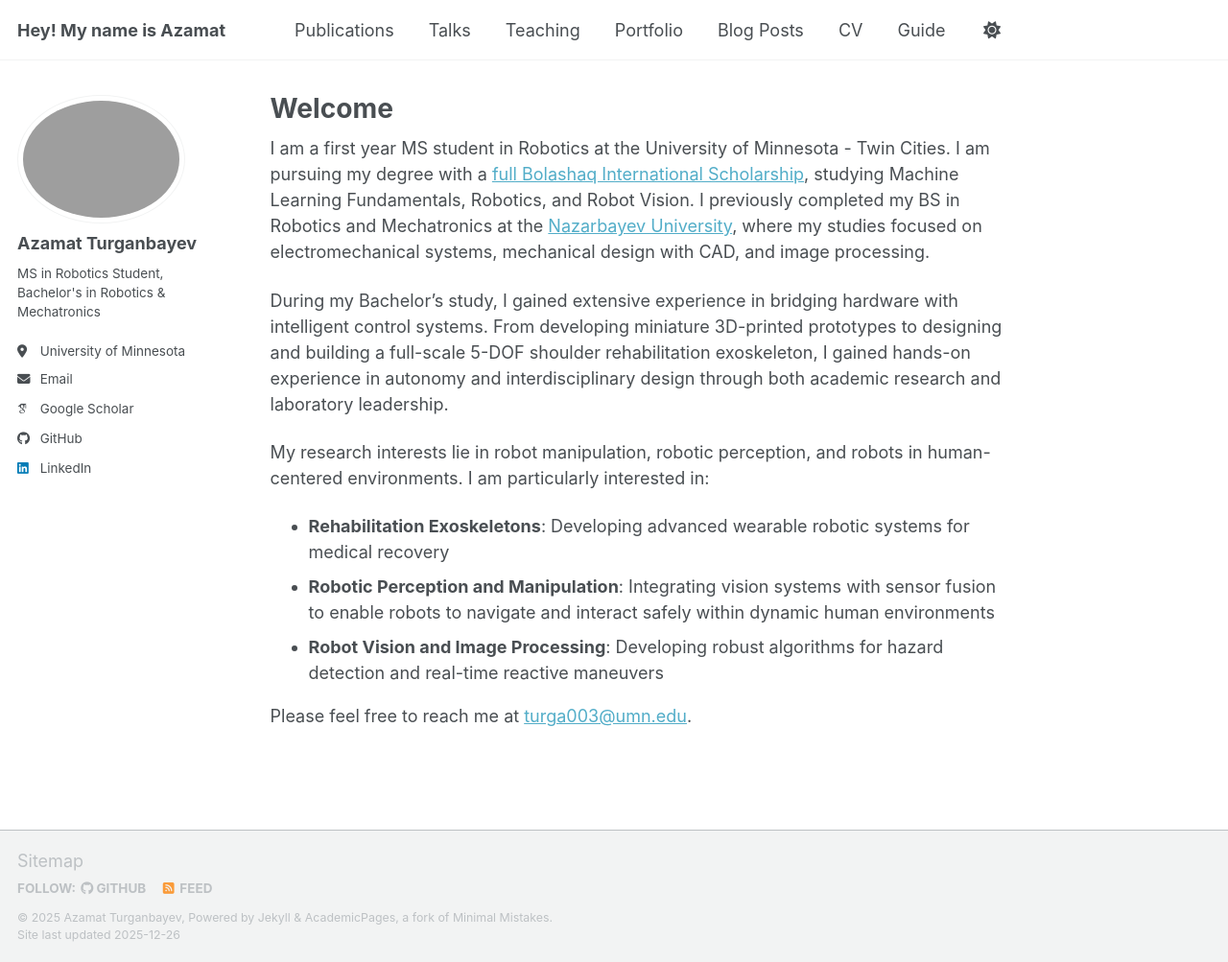
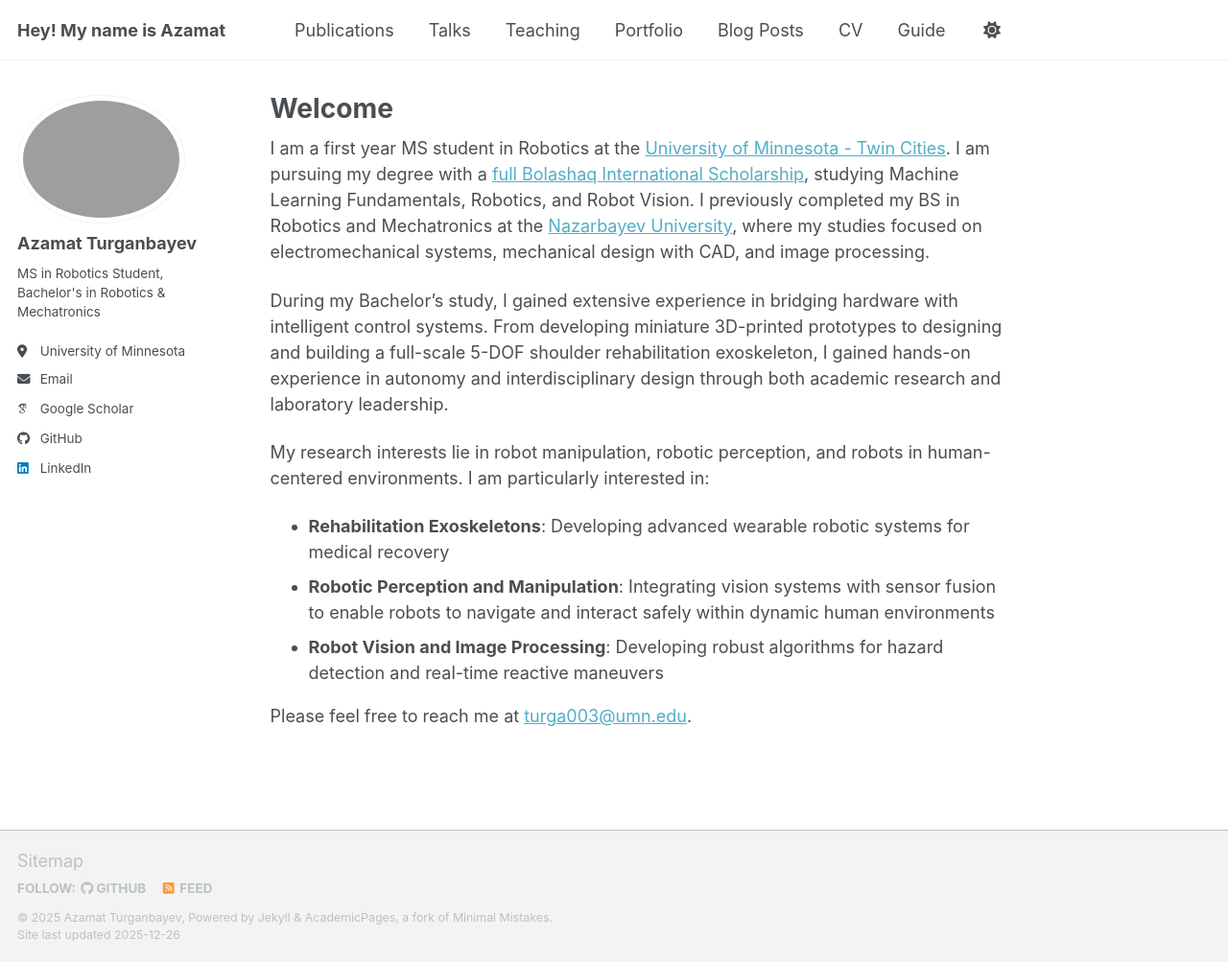
Before and after one commit to aturganbayev/aturganbayev-website-old, a Jekyll site: the page built from _pages/about.md, in a window 1280 px wide and 1003 px high. Shown: the whole window at 96% size. Built offline with Jekyll 4.4.1, drawn with Linux system fonts in a browser that asks for light colours; some web fonts are replaced; a script bundle is joined from its source files by our own code; library files that are not in the unit come from our copies; part of the change alters nothing that is shown.

```diff
--- a/_pages/about.md
+++ b/_pages/about.md
@@ -8,7 +8,7 @@ redirect_from:
   - /about.html
 ---
 
-I am a first year MS student in Robotics at the University of Minnesota - Twin Cities. I am pursuing my degree with a [full Bolashaq International Scholarship](https://bolashak.gov.kz/en/o-stipendii), studying Machine Learning Fundamentals, Robotics, and Robot Vision. I previously completed my BS in Robotics and Mechatronics at the [Nazarbayev University](https://nu.edu.kz/en), where my studies focused on electromechanical systems, mechanical design with CAD, and image processing.
+I am a first year MS student in Robotics at the [University of Minnesota - Twin Cities](https://twin-cities.umn.edu/). I am pursuing my degree with a [full Bolashaq International Scholarship](https://bolashak.gov.kz/en/o-stipendii), studying Machine Learning Fundamentals, Robotics, and Robot Vision. I previously completed my BS in Robotics and Mechatronics at the [Nazarbayev University](https://nu.edu.kz/en), where my studies focused on electromechanical systems, mechanical design with CAD, and image processing.
 
 During my Bachelor’s study, I gained extensive experience in bridging hardware with intelligent control systems. From  developing miniature 3D-printed prototypes to designing and building a full-scale 5-DOF shoulder rehabilitation exoskeleton, I gained hands-on experience in autonomy and interdisciplinary design through both academic research and laboratory leadership.
 
```
